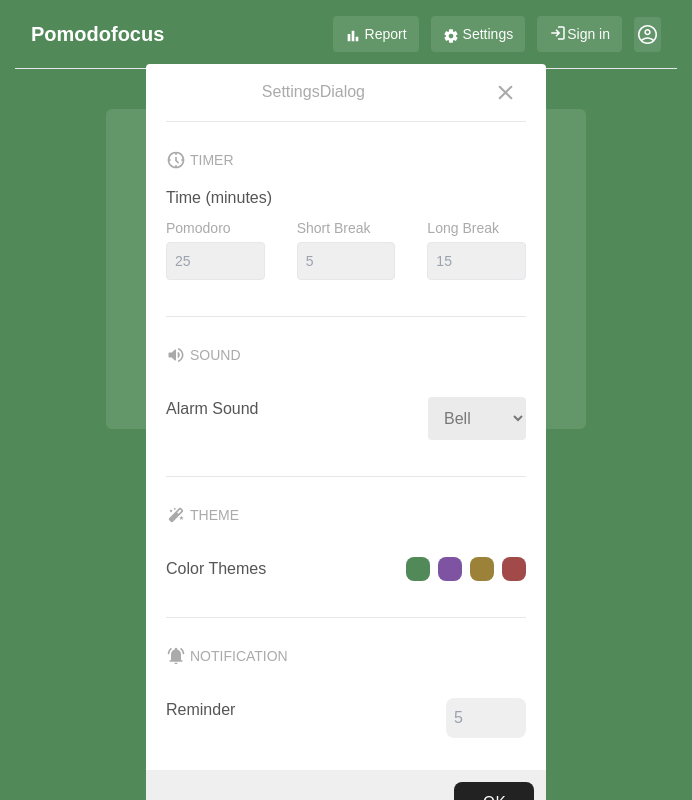
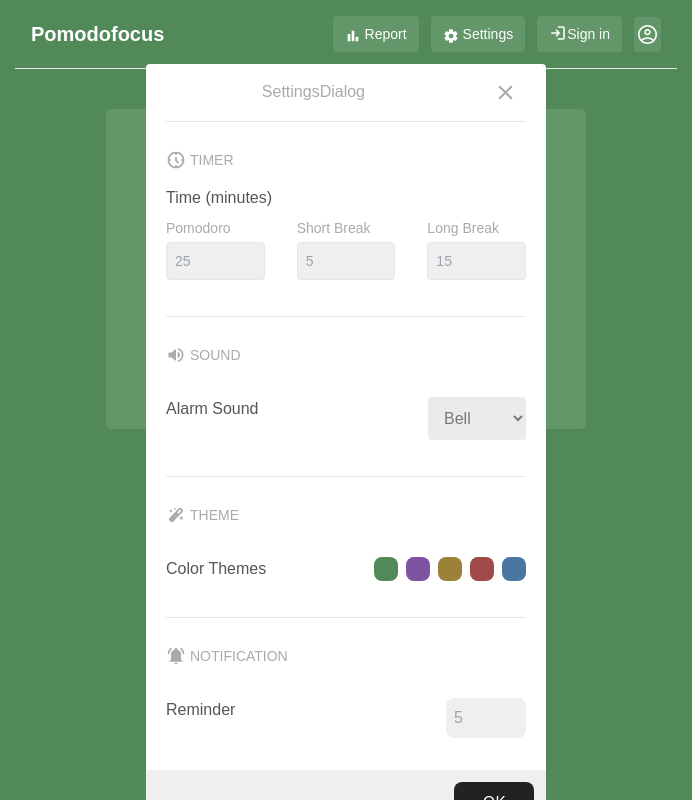
Before and after one commit to helijoshii/Pomodofocus, a React (Vite) app: page / in a window 1280 px wide. Both pictures are taken after a click on the button "Settings". Shown: the whole page, without its empty margins (294-986 px from the left). Built offline with nearby package versions, Linux system fonts and the light colour scheme; a web font is replaced by a local one.

Commit message:
feat: theme color option

```diff
--- a/src/App.jsx
+++ b/src/App.jsx
@@ -2,13 +2,17 @@ import { RouterProvider } from "react-router-dom";
 import "./App.css";
 import { heli } from "./router";
 import UserContextProvider from "./Config/UserContextProvider";
+import { ThemeProvider } from './ThemeContext';
 
 function App() {
   return (
     <>
+    <ThemeProvider>
+
     <UserContextProvider>
     <RouterProvider router={heli} />
     </UserContextProvider>
+    </ThemeProvider>
     </>
   );
 }
--- /dev/null
+++ b/src/ThemeContext.jsx
@@ -0,0 +1,18 @@
+import React, { createContext, useState } from "react";
+import { themes } from "./themes";
+
+export const ThemeContext = createContext();
+
+export const ThemeProvider = ({ children }) => {
+  const [theme, setTheme] = useState(themes.green); // Default theme
+
+  const changeTheme = (newTheme) => {
+    setTheme(themes[newTheme]);
+  };
+
+  return (
+    <ThemeContext.Provider value={{ theme, changeTheme }}>
+      {children}
+    </ThemeContext.Provider>
+  );
+};
--- a/src/components/SettingsDialog.jsx
+++ b/src/components/SettingsDialog.jsx
@@ -1,12 +1,16 @@
-import React from "react";
+// SettingsDialog.jsx
+import React, { useContext } from "react";
 import { Close, Clock, Sound, Magic, Notification } from "../icons";
 import ClickAwayListener from "react-click-away-listener";
+import { ThemeContext } from "../ThemeContext";
 
 const SettingsDialog = ({ close }) => {
+  const { changeTheme } = useContext(ThemeContext);
+
   return (
     <div>
-      <div className=" h-screen w-screen fixed inset-0 overflow-auto z-50 ">
-        <div className="  flex justify-center">
+      <div className="h-screen w-screen fixed inset-0 overflow-auto z-50">
+        <div className="flex justify-center">
           <ClickAwayListener onClickAway={close}>
             <div className="h-1/2 bg-white w-[400px] my-16 rounded px-5">
               <div className="flex justify-end gap-32 text-[#AAA] font-medium my-4">
@@ -30,7 +34,7 @@ const SettingsDialog = ({ close }) => {
                     <input
                       type="number"
                       placeholder="25"
-                      className="border mt-1 p-2 bg-[#EFEFEF] text-black  rounded w-full"
+                      className="border mt-1 p-2 bg-[#EFEFEF] text-black rounded w-full"
                     />
                   </div>
                   <div>
@@ -46,7 +50,7 @@ const SettingsDialog = ({ close }) => {
                     <input
                       type="number"
                       placeholder="15"
-                      className="border mt-1 p-2 bg-[#EFEFEF] text-black  rounded w-full"
+                      className="border mt-1 p-2 bg-[#EFEFEF] text-black rounded w-full"
                     />
                   </div>
                 </div>
@@ -85,11 +89,26 @@ const SettingsDialog = ({ close }) => {
                   <div className="mt-8 flex justify-between">
                     <p className="text-[#555555]"> Color Themes</p>
                     <div className="flex gap-2">
-                      <div className="w-6 h-6 bg-[#518A58] rounded-lg"></div>
-                      <div className="w-6 h-6 bg-[#7D53A2] rounded-lg"></div>
-                      <div className="w-6 h-6 bg-[#9B8238] rounded-lg"></div>
-                      <div className="w-6 h-6 bg-[#A24A4A] rounded-lg"></div>
-
+                      <div
+                        className="w-6 h-6 bg-[#518A58] rounded-lg cursor-pointer"
+                        onClick={() => changeTheme("green")}
+                      ></div>
+                      <div
+                        className="w-6 h-6 bg-[#7D53A2] rounded-lg cursor-pointer"
+                        onClick={() => changeTheme("purple")}
+                      ></div>
+                      <div
+                        className="w-6 h-6 bg-[#9B8238] rounded-lg cursor-pointer"
+                        onClick={() => changeTheme("yellow")}
+                      ></div>
+                      <div
+                        className="w-6 h-6 bg-[#A24A4A] rounded-lg cursor-pointer"
+                        onClick={() => changeTheme("red")}
+                      ></div>
+                      <div
+                        className="w-6 h-6 bg-[#4A77A2] rounded-lg cursor-pointer"
+                        onClick={() => changeTheme("blue")}
+                      ></div>
                     </div>
                   </div>
                 </div>
--- a/src/components/Timer.jsx
+++ b/src/components/Timer.jsx
@@ -1,9 +1,11 @@
 import React, { useContext, useState } from "react";
 import { useTimer } from "react-timer-hook";
+import { ThemeContext } from "../ThemeContext";
 
 const Timer = () => {
   const initialTime = 1500; // 25 minutes in seconds
   const [expiryTimestamp, setExpiryTimestamp] = useState(new Date());
+  const { theme } = useContext(ThemeContext);
   expiryTimestamp.setSeconds(expiryTimestamp.getSeconds() + initialTime);
 
   const { seconds, minutes, isRunning, start, pause, resume, restart } =
@@ -87,7 +89,8 @@ const Timer = () => {
 
           <div>
             <button
-              className="bg-white text-[#518a58] w-48 h-14 text-2xl px-3 py-2 font-semibold rounded-md transition-all duration-200 ease-in-out transform active:scale-95 z-0"
+              className="bg-white w-48 h-14 text-2xl px-3 py-2 font-semibold rounded-md transition-all duration-200 ease-in-out transform active:scale-95 z-0"
+              style={{ color: theme }}
               onClick={handleButtonClick}
             >
               {isRunning && !isPaused ? "Pause" : "Start"}
--- a/src/components/data/theme.js
+++ /dev/null
@@ -1,26 +0,0 @@
-export const themeColors = [
-  {
-    name: "blue-theme",
-    color: "#1A97F5",
-  },
-  {
-    name: "green-theme",
-    color: "#03C9D7",
-  },
-  {
-    name: "purple-theme",
-    color: "#7352FF",
-  },
-  {
-    name: "red-theme",
-    color: "#FF5C8E",
-  },
-  {
-    name: "indigo-theme",
-    color: "#1E4DB7",
-  },
-  {
-    color: "#FB9678",
-    name: "orange-theme",
-  },
-];
--- a/src/icons/Profile.jsx
+++ b/src/icons/Profile.jsx
@@ -7,7 +7,6 @@ const Profile = (props) => {
       width="18"
       height="18"
       viewBox="0 0 24 24"
-      marginRight="7"
     >
       <path
         fill="currentColor"
--- a/src/pages/Account.jsx
+++ b/src/pages/Account.jsx
@@ -3,6 +3,8 @@ import { doc, getDoc } from "firebase/firestore";
 import { auth, db } from "../components/Firebase";
 import { useEffect, useState } from "react";
 import { useNavigate } from "react-router-dom";
+import { ThemeContext } from "../ThemeContext";
+import React, { useContext } from "react";
 
 const Account = () => {
   const navigate = useNavigate();
@@ -39,9 +41,12 @@ const Account = () => {
   useEffect(() => {
     fetchData();
   }, []);
+  const { theme } = useContext(ThemeContext);
 
   return (
-    <div className="flex justify-center items-center min-h-screen bg-[#548059]  font-sans">
+    <div className="flex justify-center items-center min-h-screen font-sans"
+    style={{ backgroundColor: theme }}
+    >
       <div className="w-80 p-8 rounded-lg shadow-md flex bg-white text-gray-500 flex-col items-center">
         <h2 className="text-3xl mb-3 font-bold">{userdata.name}</h2>
         <p className="text-lg mb-6 opacity-80">{userdata.email}</p>
--- a/src/pages/Home.jsx
+++ b/src/pages/Home.jsx
@@ -1,10 +1,16 @@
-import React from "react";
+import React, { useContext } from "react";
 import Timer from "../components/Timer";
 import Navbar from "../components/Navbar";
+import { ThemeContext } from "../ThemeContext";
 
 const Home = () => {
+  const { theme } = useContext(ThemeContext);
+
   return (
-    <div className="bg-[#518a58] h-screen w-full">
+    <div
+      className="h-screen w-full transition-colors duration-500"
+      style={{ backgroundColor: theme }}
+    >
       <div className="mx-64 xl:mx-[309px] lg:mx-48 md:mx-16 sm:mx-0">
         <Navbar />
         <hr />
--- a/src/pages/Signin.jsx
+++ b/src/pages/Signin.jsx
@@ -2,6 +2,7 @@ import { signInWithEmailAndPassword } from "firebase/auth";
 import { useContext, useState } from "react";
 import { auth } from "../components/Firebase";
 import { useNavigate } from "react-router-dom";
+import { ThemeContext } from "../ThemeContext";
 import Token from "../Config/Token";
 
 const Signin = () => {
@@ -40,9 +41,12 @@ const Signin = () => {
   const handleCreateAccountClick = () => {
     navigate("/signup");
   };
+  const { theme } = useContext(ThemeContext);
 
   return (
-    <div className="flex items-center flex-col min-h-screen bg-[#518a58]">
+    <div className="flex items-center flex-col min-h-screen"
+    style={{ backgroundColor: theme }}
+    >
       <div className="my-12">
         <p className="text-white text-5xl pt-2">Pomodofocus</p>
         <p className="pt-6 text-xl text-[#fcfbfb]">Login</p>
--- a/src/pages/Signup.jsx
+++ b/src/pages/Signup.jsx
@@ -4,6 +4,7 @@ import { auth, db } from "../components/Firebase";
 import { doc, setDoc } from "firebase/firestore";
 import { useNavigate } from "react-router-dom";
 import Token from "../Config/Token";
+import { ThemeContext } from "../ThemeContext";
 
 const Signup = () => {
   const navigate = useNavigate();
@@ -70,9 +71,12 @@ const Signup = () => {
   const handleLoginClick = () => {
     navigate("/login");
   };
+  const { theme } = useContext(ThemeContext);
 
   return (
-    <div className="flex items-center flex-col min-h-screen bg-[#518a58]">
+    <div className="flex items-center flex-col min-h-screen"
+    style={{ backgroundColor: theme }}
+    >
       <div className="my-7">
         <p className="text-white text-5xl pt-2">Pomodofocus</p>
         <p className="pt-6 text-xl text-[#e2e1e1]">Create Account</p>
--- /dev/null
+++ b/src/themes.js
@@ -0,0 +1,7 @@
+export const themes = {
+    green: "#518A58",
+    purple: "#7D53A2",
+    yellow: "#9B8238",
+    red: "#A24A4A",
+    blue: "#4A77A2",
+  };
```
